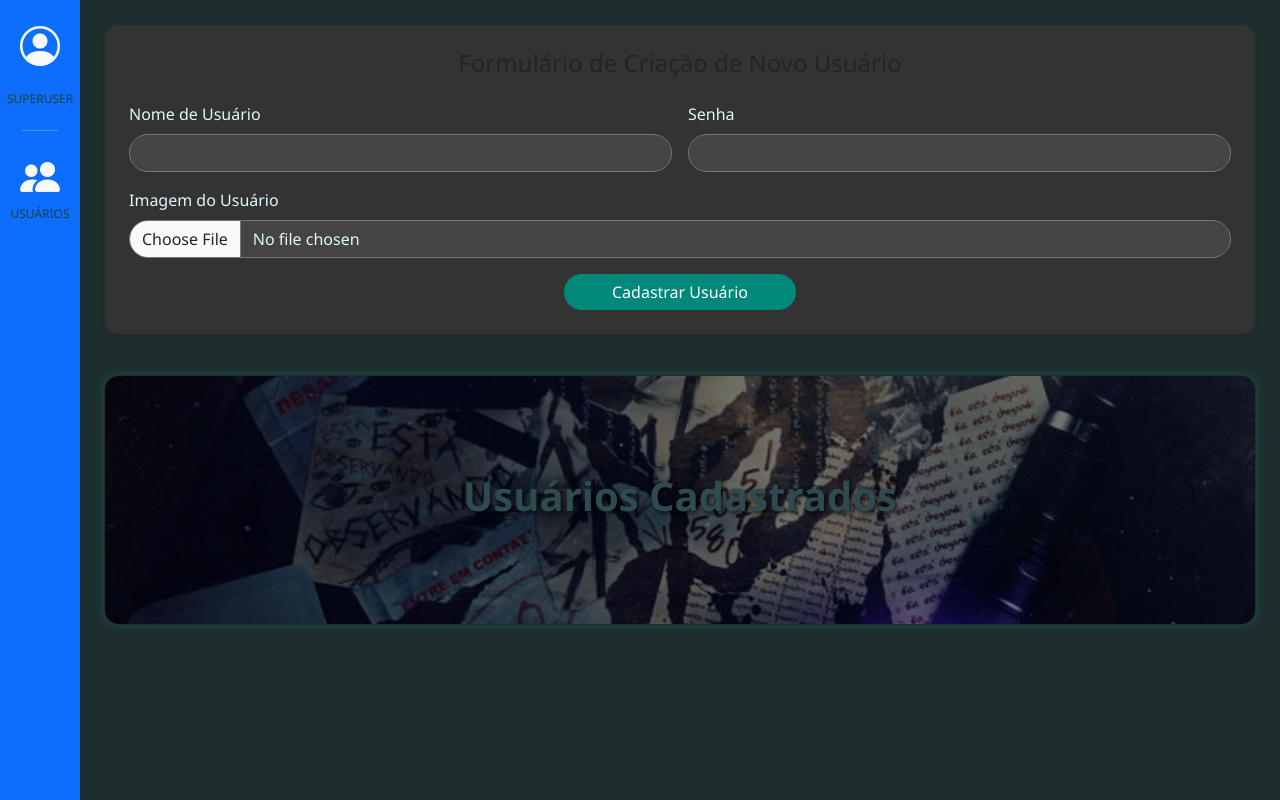
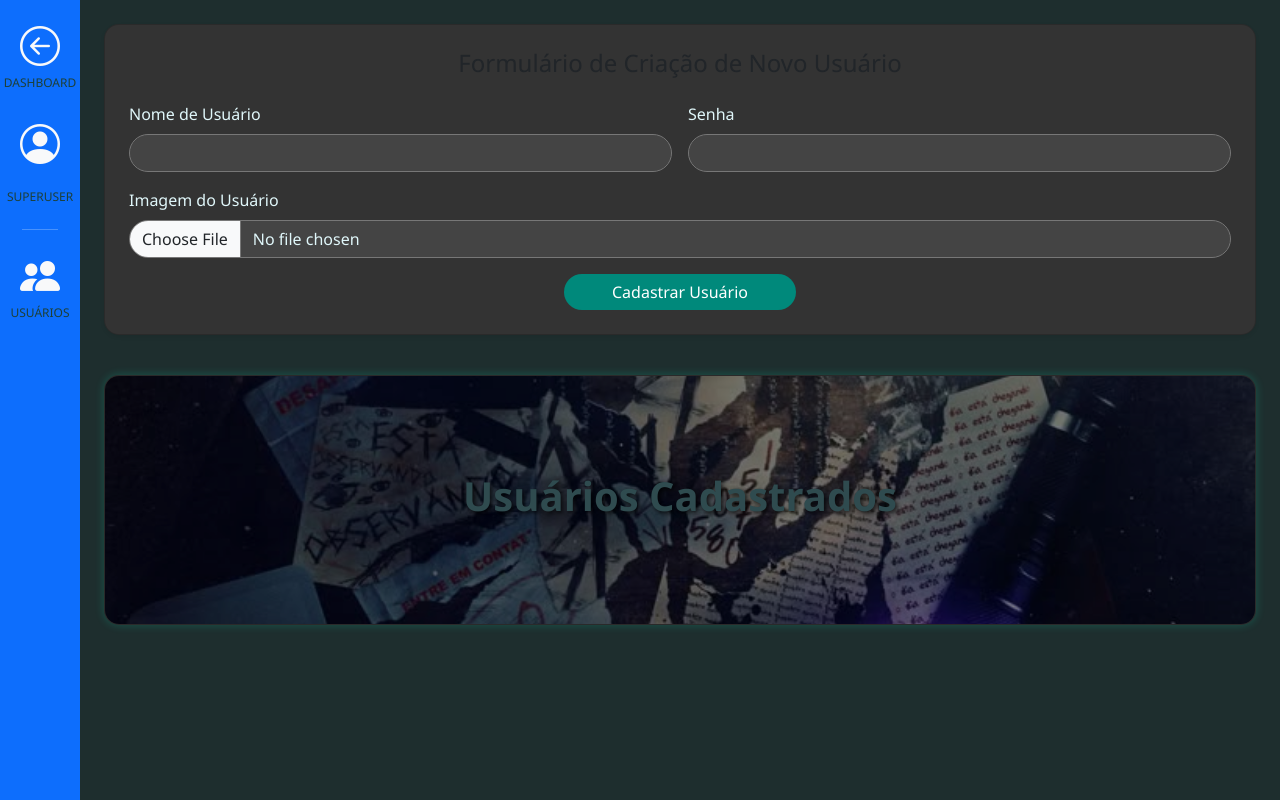
Before and after one commit to avmoonlight/c.r.i.s, a Flask app: page /usuarios in a window 1280 px wide. Run offline with Flask 3, Linux system fonts and the light colour scheme; the visitor is signed in with stand-in values (Sample User, id 1); data that the repository does not hold is empty.

Commit message:
adição do botão de voltar

```diff
--- a/templates/usuarios.html
+++ b/templates/usuarios.html
@@ -10,6 +10,10 @@
 <body>
     <div class="d-flex">
         <div class="sidebar bg-primary text-light d-flex flex-column align-items-center p-3">
+            <a href="{{ url_for('dashboard') }}" class="text-light text-decoration-none text-center mb-3">
+                <i class="bi bi-arrow-left-circle fs-1"></i>
+                <h6>DASHBOARD</h6>
+            </a>
             <i class="bi bi-person-circle fs-1 mb-3"></i>
             <h6>SUPERUSER</h6>
             <hr class="text-light w-75">
```
